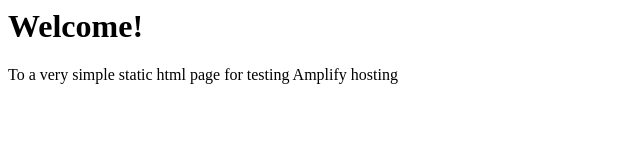
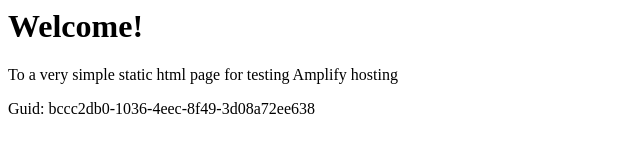
Before and after one commit to aws-aemilia-gru/Github-PR-Commit-Integration-Test-DoNotTouch-Gith-OKSLNVO2-v1-preprod-sa-east-1, a website: page src/index.html in a window 1280 px wide. Shown: the whole page, without its empty margins (0-640 px from the left). Drawn offline with Linux system fonts and the light colour scheme.

Commit message:
commit from integ tests

```diff
--- a/src/index.html
+++ b/src/index.html
@@ -1,3 +1,5 @@
+
+
 <html lang="en">
 
 <head>
@@ -10,6 +12,6 @@
 <body>
     <h1>Welcome!</h1>
     <p>To a very simple static html page for testing Amplify hosting</p>
-</body>
+    <p>Guid: bccc2db0-1036-4eec-8f49-3d08a72ee638</p></body>
 
 </html>
```
